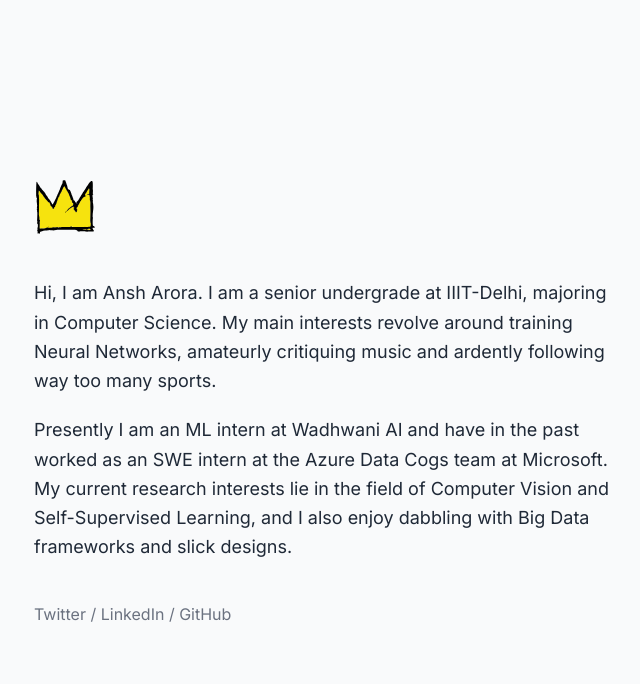
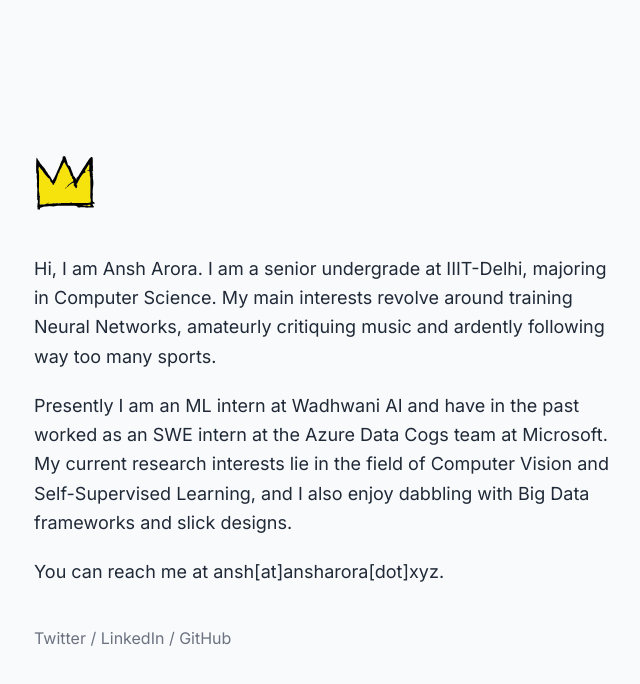
Before and after one commit to arora-ansh/My-Website, a website built with Vite: page index.html in a window 1280 px wide. Shown: the whole page, without its empty margins (318-958 px from the left). Built offline with nearby package versions, Linux system fonts and the light colour scheme.

Commit message:
Update index.html

```diff
--- a/index.html
+++ b/index.html
@@ -31,9 +31,12 @@
           ardently following way too many sports.
         </p>
         <p>
-          Presently I am an ML intern at Wadhwani AI and have in the past worked as an SWE intern at the
-          Azure Data Cogs team at Microsoft. My current research interests lie in the field of Computer Vision
+          Presently I am an ML intern at <a href="https://www.wadhwaniai.org/">Wadhwani AI</a> and have in the past worked as an SWE intern at the
+          Azure Data Cogs team at <a href="microsoft.com/">Microsoft</a>. My current research interests lie in the field of Computer Vision
           and Self-Supervised Learning, and I also enjoy dabbling with Big Data frameworks and slick designs.
+        </p>
+        <p>
+          You can reach me at ansh[at]ansharora[dot]xyz.
         </p>
       </article>
       <nav class="text-gray-500">
```
